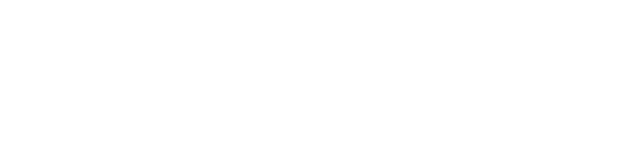
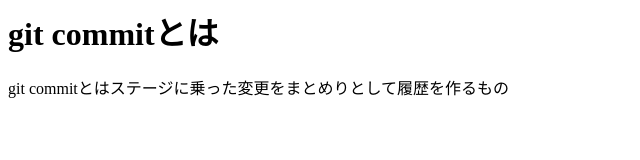
Before and after one commit to Koase-Koki/html, a plain HTML site: page index.html in a window 1280 px wide. Shown: the whole page, without its empty margins (0-640 px from the left). Drawn offline with Linux system fonts and the light colour scheme.

Commit message:
git commitの説明をindex.htmlに追加

```diff
--- a/index.html
+++ b/index.html
@@ -2,4 +2,8 @@
     <meta charset="UTF-8">
     <meta name="description" content="Gitレクチャー">
     <title>gitレクチャー</title>
+    <body>
+        <h1>git commitとは</h1>
+        <p>git commitとはステージに乗った変更をまとめりとして履歴を作るもの
+        <script type = "text/javascript" src = "./app.js"></script>
 </html>
```
